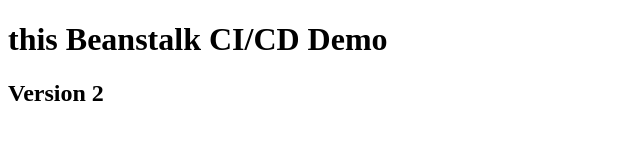
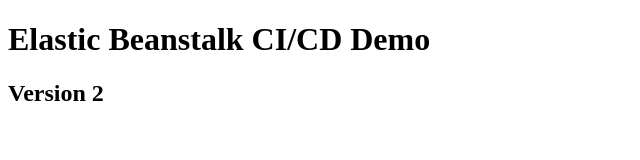
Before and after one commit to HatimLukmani/practisecicd3, a website: page index.html in a window 1280 px wide. Shown: the whole page, without its empty margins (0-640 px from the left). Drawn offline with Linux system fonts and the light colour scheme.

Commit message:
added correct again

```diff
--- a/index.html
+++ b/index.html
@@ -2,7 +2,7 @@
 <html>
 <head><title>CI/CD Demo</title></head>
 <body>
-<h1>this Beanstalk CI/CD Demo</h1>
+<h1>Elastic Beanstalk CI/CD Demo</h1>
 <h2>Version 2</h2>
 </body>
 </html>
```
